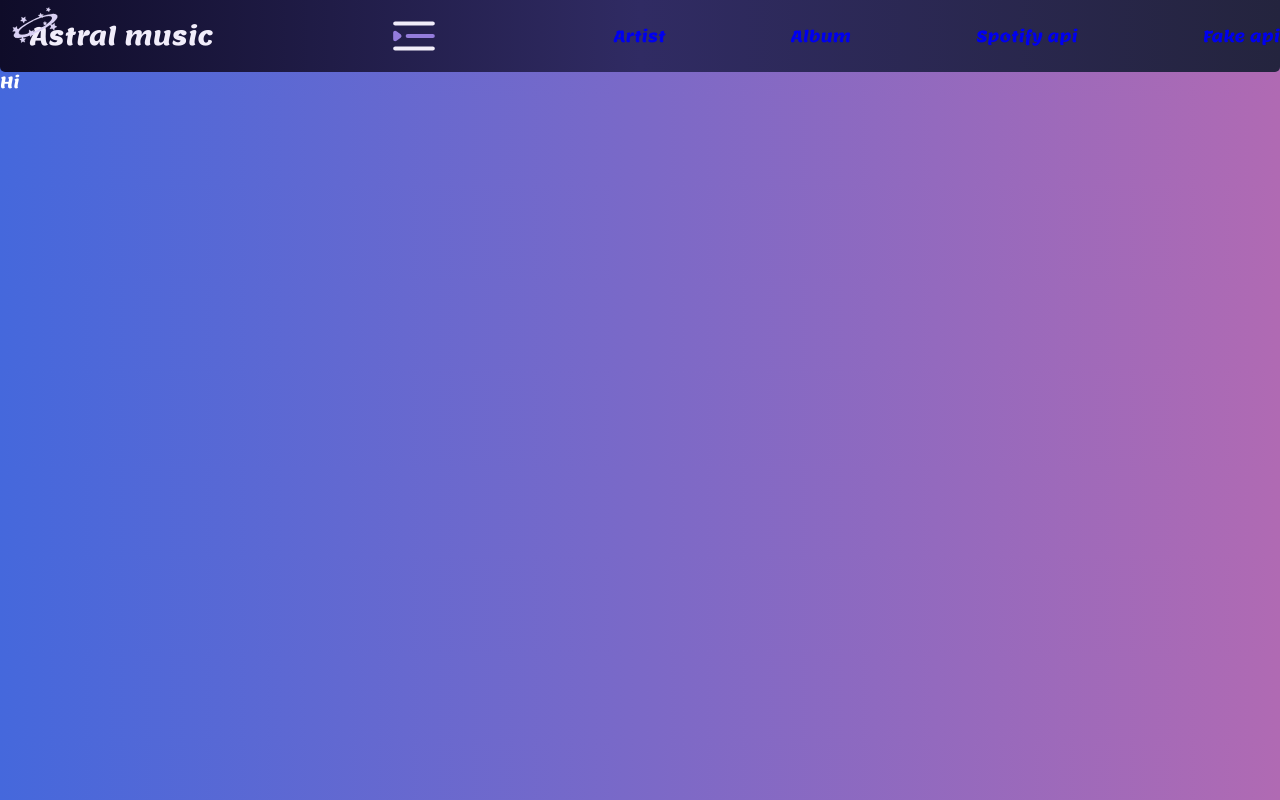
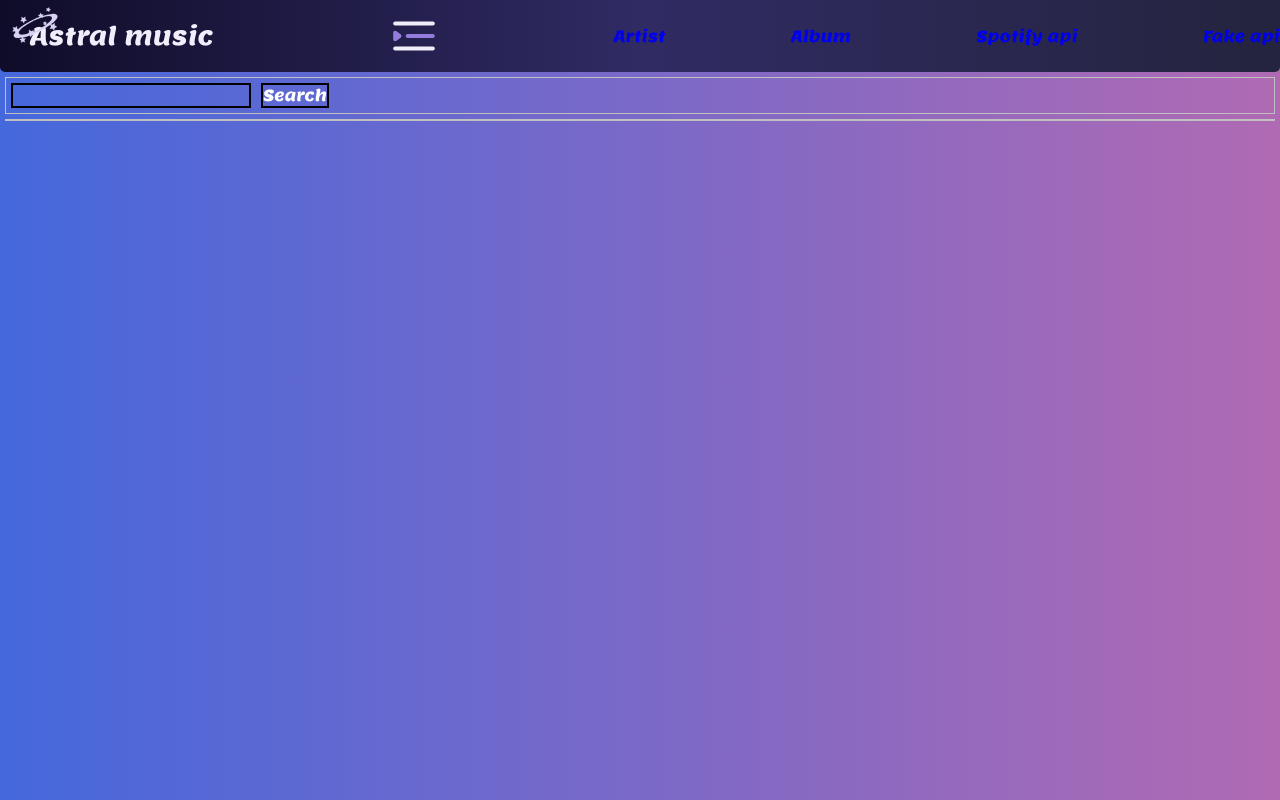
Before and after one commit to ImDrundel/music-center, a Next.js app: page /spotifyApiTest in a window 1280 px wide. Built offline with nearby package versions, Linux system fonts and the light colour scheme; no server answers.

Commit message:
feat: add search input

```diff
--- /dev/null
+++ b/app/spotifyApiTest/page.module.scss
@@ -0,0 +1,14 @@
+.container {
+  margin: 5px;
+  border: 1px silver solid;
+}
+
+.input {
+  border: 2px black solid;
+  margin: 5px;
+}
+
+.button {
+  border: 2px black solid;
+  margin: 5px;
+}
--- a/app/spotifyApiTest/page.tsx
+++ b/app/spotifyApiTest/page.tsx
@@ -1,5 +1,6 @@
 "use client";
 import { useEffect, useState } from "react";
+import style from "./page.module.scss";
 
 const CLIENT_ID = "542aa9ff763e444fb06e2aa24ef157e3";
 const CLIENT_SECRET = "a24c3744fc184fa481e9b2da2d39607b";
@@ -18,9 +19,60 @@ export default function SpitifyApiCAll() {
       .then((result) => result.json())
       .then((data) => setAccessToken(data.access_token));
   }, []);
+
+  //Search
+  async function search() {
+    console.log(`Search for ${searchInput}`);
+
+    //get request using search to get the Artist ID
+    const searchParameters = {
+      method: "GET",
+      headers: {
+        "Content-type": "application/json",
+        Authorization: `Bearer ${accessToken}`,
+      },
+    };
+    let artistID = await fetch(
+      "https://api.spotify.com/v1/search?q=" + searchInput + "&type=artist",
+      searchParameters
+    )
+      .then((response) => response.json())
+      .then((data) => {
+        return data.artists.items[0].id;
+      });
+    console.log(`Artist Id is ${artistID}`);
+    //get request with Artist ID grab all the albums
+    let album = await fetch(
+      `https://api.spotify.com/v1/artists/${artistID}/albums`,
+      searchParameters
+    )
+      .then((response) => response.json())
+      .then((data) => {
+        console.log(data);
+      });
+    //display those albums
+  }
+
   return (
-    <div>
-      <div>Hi</div>
-    </div>
+    <>
+      <div className={style.container}>
+        <div className={style.search}>
+          <input
+            className={style.input}
+            type="text"
+            onKeyUp={(e) => {
+              if (e.key === "Enter") {
+                search();
+              }
+            }}
+            onChange={(e) => setSearchInput(e.target.value)}
+          />
+          <button className={style.button} onClick={search}>
+            Search
+          </button>
+        </div>
+      </div>
+      <div className={style.container}></div>
+    </>
   );
 }
```
Also changed, not shown: app/components/main/oneSong/oneSong.tsx (+2 -7 lines).
